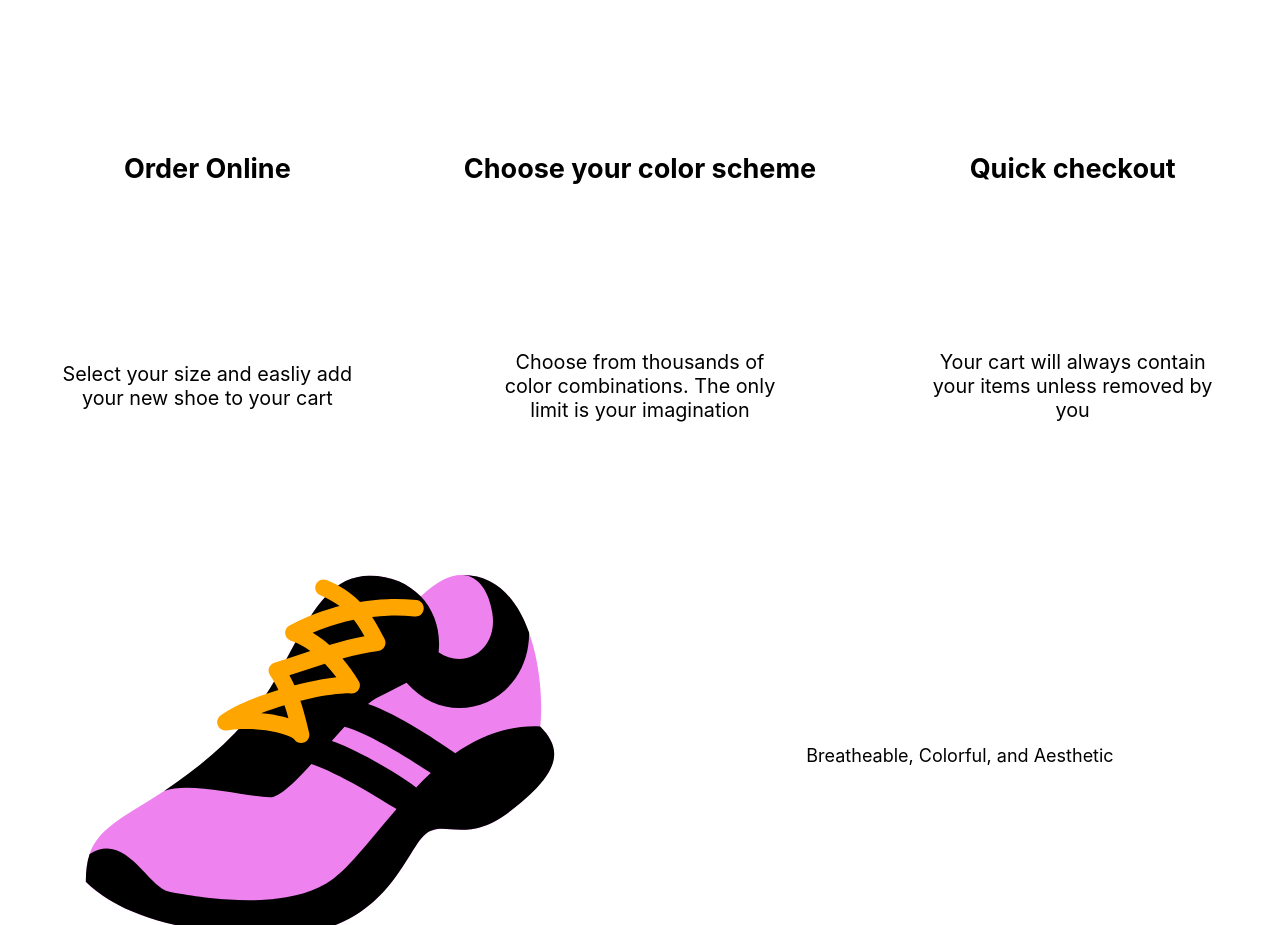
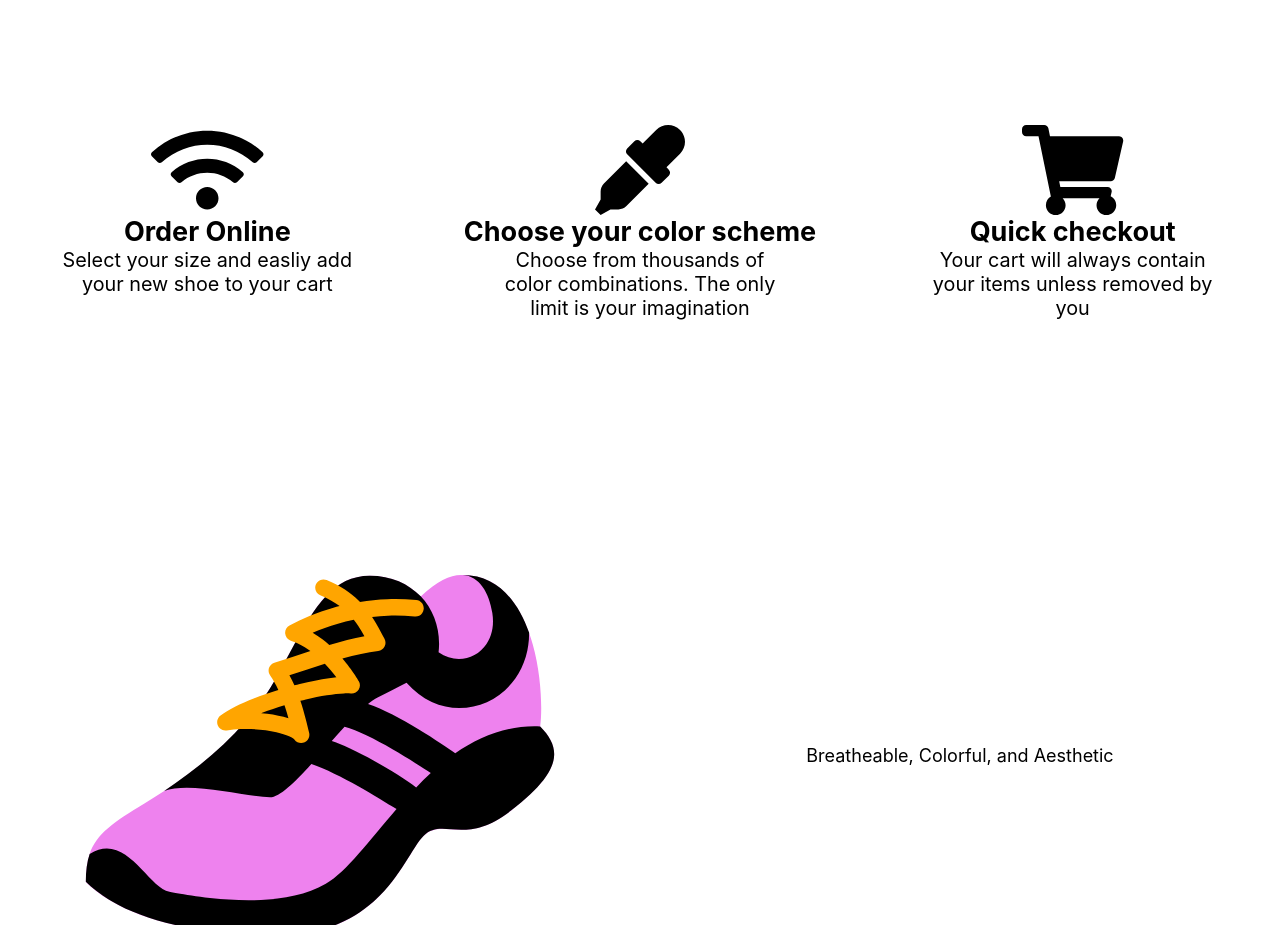
Before and after one commit to jasoncarcamo/shoe-comp, a React (Create React App) app: page / in a window 1280 px wide. Shown: the part 880-1805 px from the top of the page. Built offline with nearby package versions, Linux system fonts and the light colour scheme.

Commit message:
added Landing page icons

```diff
--- a/src/components/landingPage/LandingPage.js
+++ b/src/components/landingPage/LandingPage.js
@@ -1,6 +1,8 @@
 import React from "react";
 import "./landingpage.css";
 import {Link} from "react-router-dom";
+import {FontAwesomeIcon} from "@fortawesome/react-fontawesome";
+import {faShoppingCart, faEyeDropper, faWifi} from "@fortawesome/free-solid-svg-icons";
 
 
 export default class Home extends React.Component{
@@ -182,16 +184,19 @@ export default class Home extends React.Component{
                 <section id="features-section">
                     <ul id="features-container">
                         <li>
+                            <FontAwesomeIcon id="features-wifi-icon" icon={faWifi}></FontAwesomeIcon>
                             <h2>Order Online</h2>
                             <p>Select your size and easliy add your new shoe to your cart</p>
                         </li>
 
                         <li>
+                            <FontAwesomeIcon id="features-color-icon" icon={faEyeDropper}></FontAwesomeIcon>
                             <h2>Choose your color scheme</h2>
                             <p>Choose from thousands of color combinations. The only limit is your imagination</p>
                         </li>
 
                         <li>
+                            <FontAwesomeIcon id="features-cart-icon" icon={faShoppingCart} ></FontAwesomeIcon>
                             <h2>Quick checkout</h2>
                             <p>Your cart will always contain your items unless removed by you</p>
                         </li>
--- a/src/components/landingPage/landingpage.css
+++ b/src/components/landingPage/landingpage.css
@@ -70,15 +70,34 @@
     height: 20em;
 }
 
+#features-cart-icon{
+    display: block;
+    margin: 0 auto;
+    font-size: 5em;
+}
+
+
+#features-color-icon{
+    display: block;
+    margin: 0 auto;
+    font-size: 5em;
+}
+
+#features-wifi-icon{
+    display: block;
+    margin: 0 auto;
+    font-size: 5em;
+}
+
 #features-container li h2{
     margin: 0;
-    height: 5em;
-    padding-top: 1em;
+    padding: 0;
+
 }
 
 #features-container li p{
     width: 70%;
-    margin: auto;
+    margin: 0 auto;
     font-size: 1.1em;
 }
 
```
